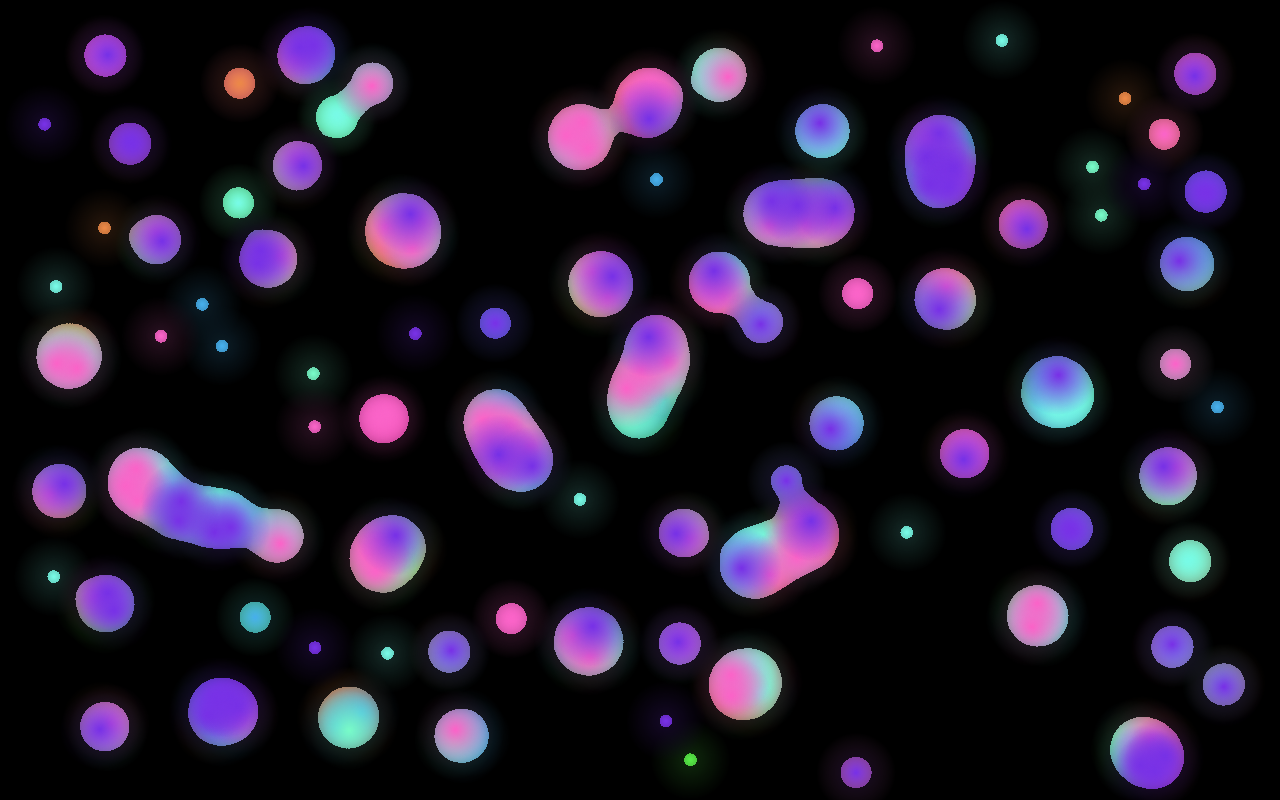
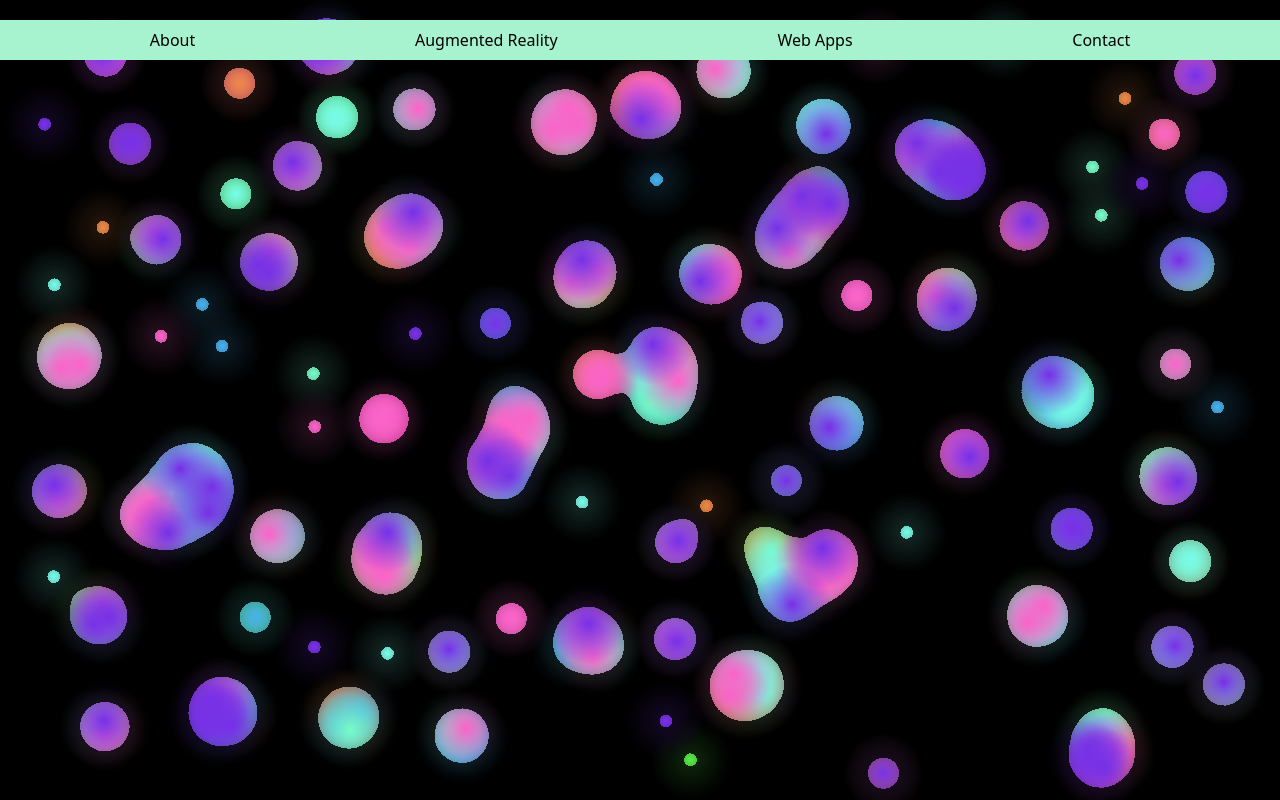
Before and after one commit to s-r-jones/sam-site, a Next.js app: page / in a window 1280 px wide. Built offline with nearby package versions, Linux system fonts and the light colour scheme.

Commit message:
add tab control

```diff
--- a/pages/index.js
+++ b/pages/index.js
@@ -8,11 +8,34 @@ import "slick-carousel/slick/slick-theme.css";
 import { useState } from "react";
 
 export default function Home() {
-  const [activeTab, setActiveTab] = useState(3);
+  const [activeTab, setActiveTab] = useState(null);
 
   return (
     <Fragment>
-      <div className="absolute top-0"></div>
+      <div
+        className="
+        absolute top-5
+        w-screen
+        flex flex-row justify-around
+        px-4 md:px-10 py-2
+        bg-green-200"
+      >
+        <div onClick={() => setActiveTab(null)}>About</div>
+
+        <div onClick={() => setActiveTab(0)}>Augmented Reality</div>
+
+        <div onClick={() => setActiveTab(1)}>Web Apps</div>
+
+        <div onClick={() => setActiveTab(null)}>Contact</div>
+      </div>
+      {activeTab !== null && (
+        <div
+          className="absolute top-2 right-2 text-black font-black z-10"
+          onClick={() => setActiveTab(null)}
+        >
+          Close X
+        </div>
+      )}
       {activeTab == 1 && (
         <div className="content-container">
           <div className="card">
--- a/styles/globals.css
+++ b/styles/globals.css
@@ -27,3 +27,13 @@
 canvas {
   background-color: black;
 }
+
+.content-container {
+  @apply absolute;
+  @apply top-0;
+  @apply bg-green-100;
+  @apply overflow-y-auto;
+  @apply bg-gradient-to-r;
+  @apply from-green-400;
+  @apply to-blue-500;
+}
```
